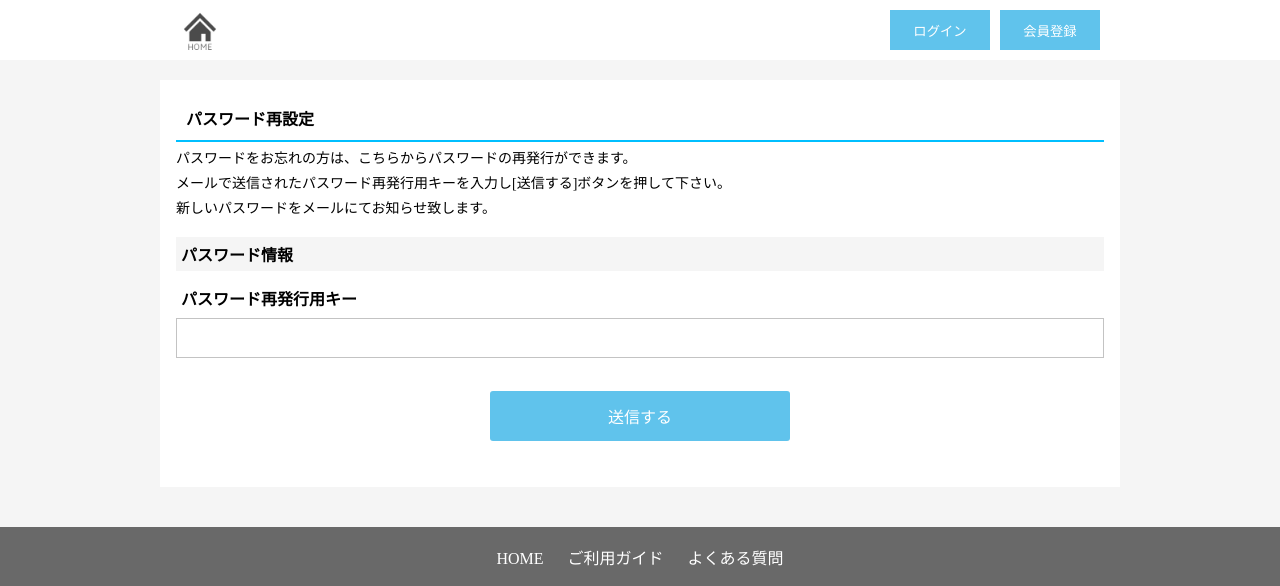
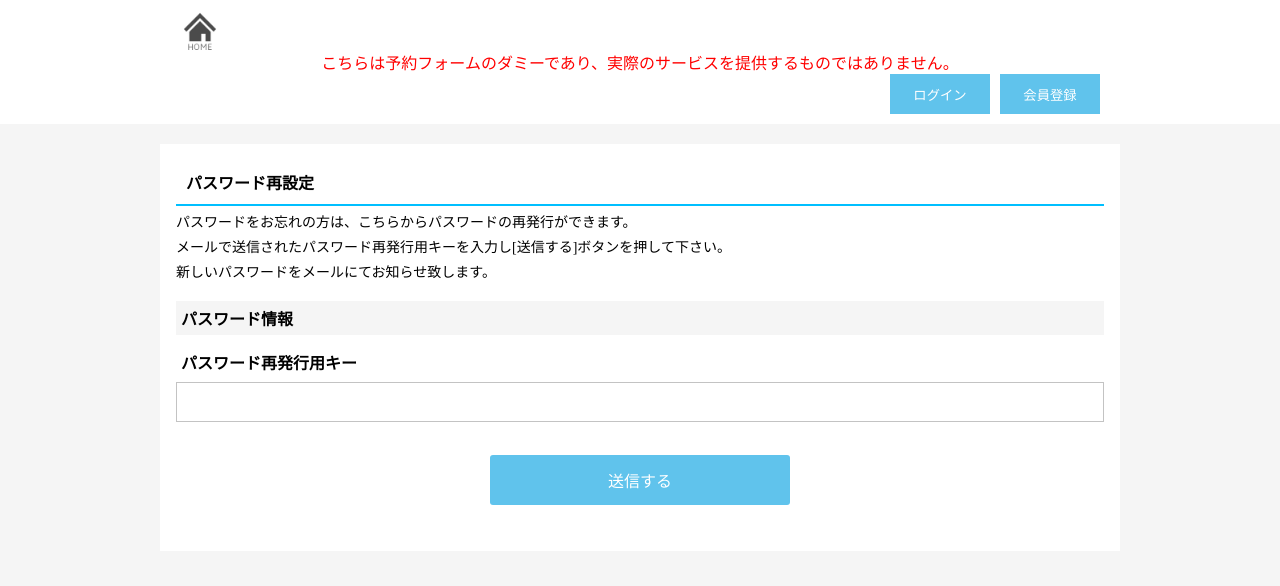
Before and after one commit to HIDETO-NDTB/PHP-reservationForm, a PHP site: page /PHP_Reservation_Form/passwordRequest.php in a window 1280 px wide. Shown: the top 586 px of the page. Run offline with PHP 8.4, Linux system fonts and the light colour scheme.

Commit message:
change header

```diff
--- a/header.php
+++ b/header.php
@@ -3,6 +3,9 @@
  <header class="header">
   <div class="header-container">
     <a href="index.php"><img src="img/home-icon.png" alt="" class="home-img"></a>
+    <div class="header-center">
+      <p>こちらは予約フォームのダミーであり、実際のサービスを提供するものではありません。</p>
+    </div>
     <div class="header-right">
      <?php if(!isLogin()): ?>
        <a href="login.php"><button class="auth-btn">ログイン</button></a>
--- a/style.css
+++ b/style.css
@@ -33,6 +33,10 @@ img.home-img {
 img.home-img:hover {
     cursor: pointer;
     opacity: 0.5;
+}
+.header-center{
+    text-align: center;
+    color: red;
 }
 .header-right {
     float: right;
```
